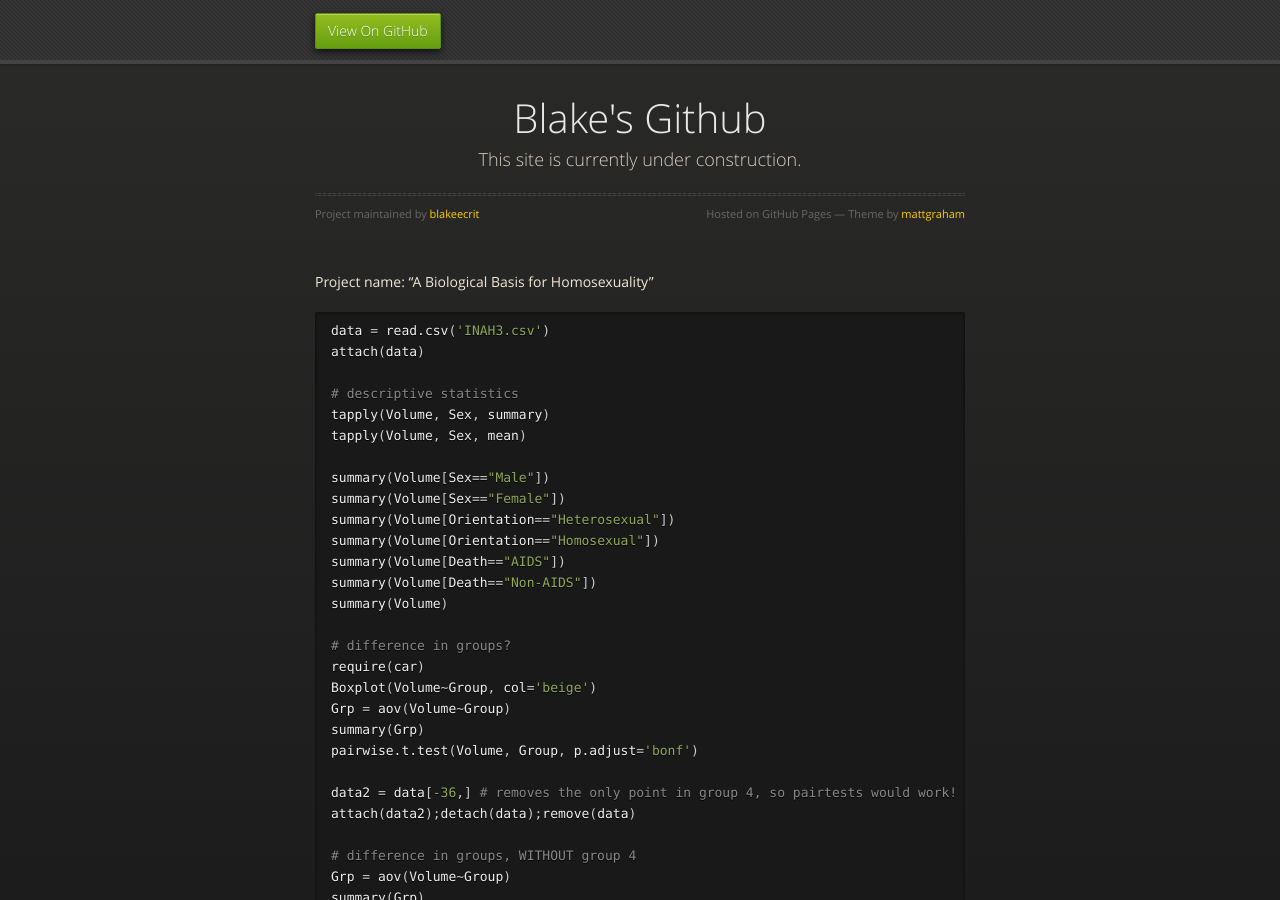
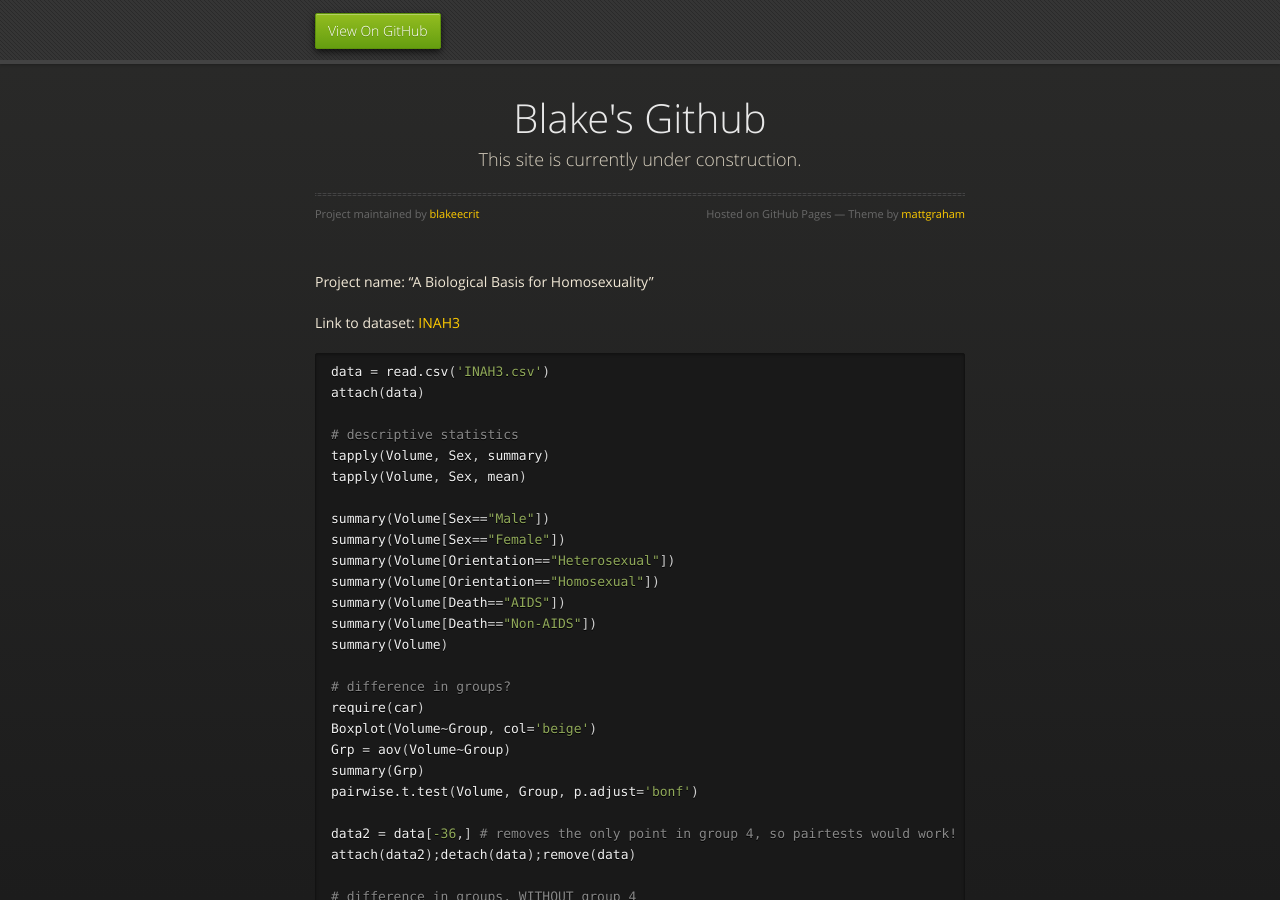
Before and after one commit to blakeecrit/bc.github.io, a Jekyll site: the page built from UMW/StatMethods/index.md, in a window 1280 px wide and 900 px high. Built offline with Jekyll 4.4.1, drawn with Linux system fonts in a browser that asks for light colours; our own code applies the rules of GitHub Pages for plain Markdown files.

Commit message:
Update index.md

````diff
--- a/UMW/StatMethods/index.md
+++ b/UMW/StatMethods/index.md
@@ -4,6 +4,8 @@ description: STAT 280 - taught by Dr. Melody Denhere
 ---
 
 Project name: "A Biological Basis for Homosexuality"
+
+Link to dataset: [INAH3](/INAH3.csv)
 
 ```r
 data = read.csv('INAH3.csv')
````
